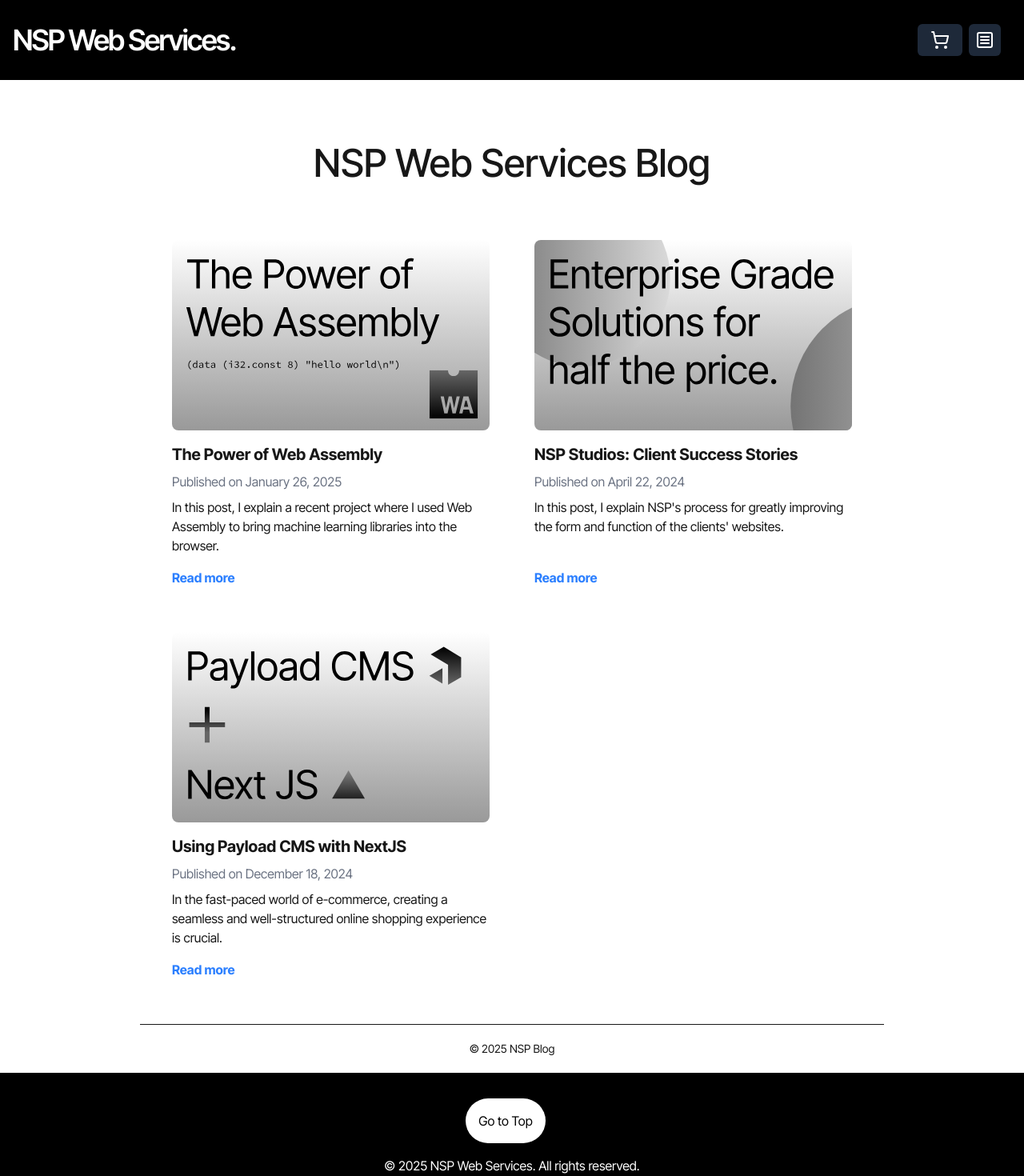
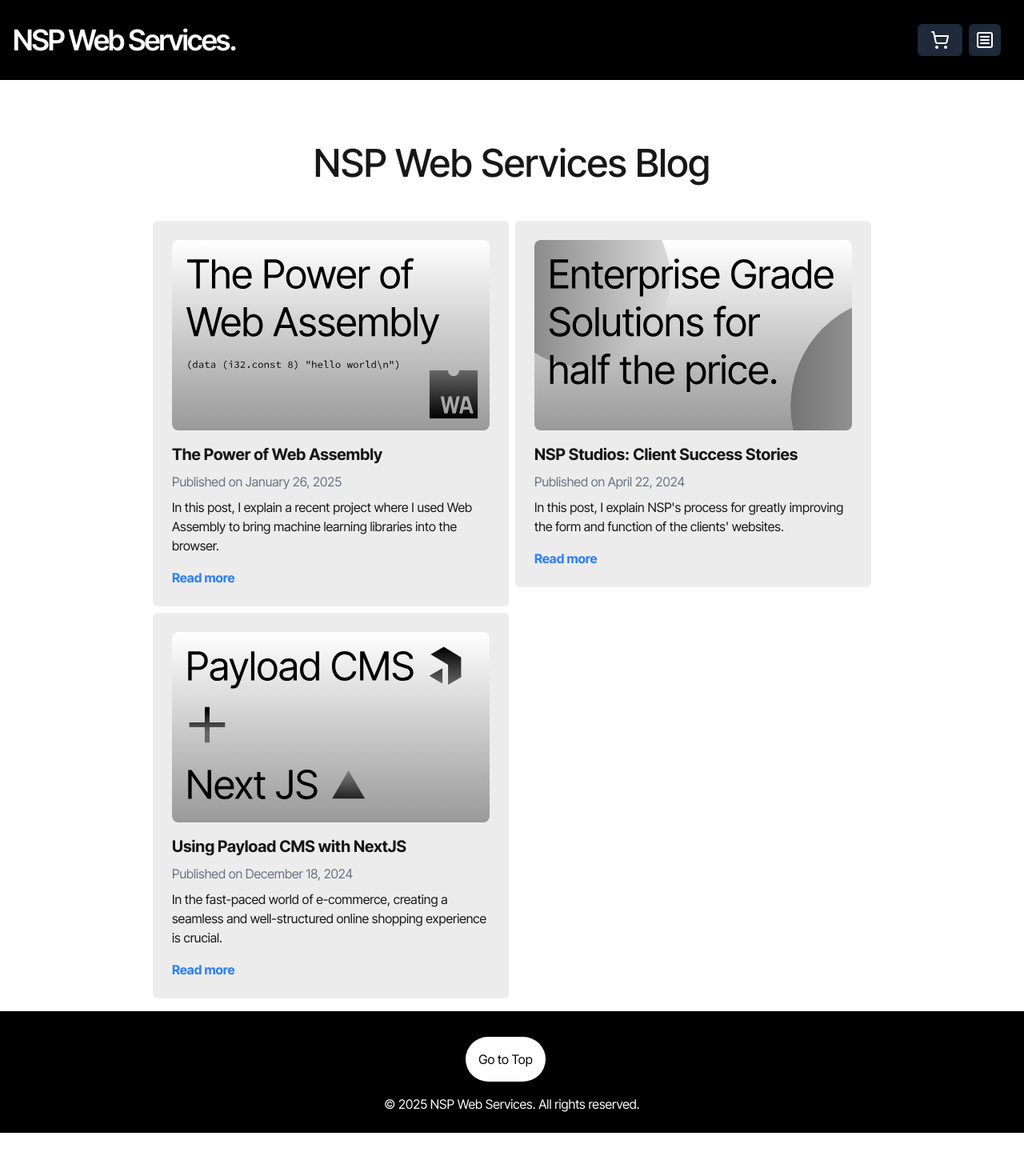
Before and after one commit to nathanpotter17/NextPortfolio, a Next.js app: page /blog in a window 1280 px wide. Shown: the top 1470 px of the page at 80% size. After the commit the page ends 1416 px from the top, so only its background shows below. Built offline with nearby package versions, Linux system fonts and the light colour scheme.

Commit message:
feat: minor UI improvements

```diff
--- a/components/ui/product.tsx
+++ b/components/ui/product.tsx
@@ -2,7 +2,7 @@
 
 export const Product = () => {
   return (
-    <section className="flex flex-col items-center justify-center pt-5 pb-5">
+    <section className="flex flex-col items-center justify-center pt-4 pb-4">
       <div className="flex justify-between p-1 gap-2 border-2 border-gray-500/50 rounded-lg">
         <p className="text-sm px-2 text-gray-500">Tech Stack</p>
       </div>
@@ -17,9 +17,9 @@
             key={index}
             className="m-2 p-6 max-w-[300px] border-2 border-gray-500/50 rounded-lg text-center bg-bgD"
           >
-            <div className="flex justify-center items-center w-14 m-auto rounded-full p-4 bg-gray-300">
+            <div className="flex justify-center items-center w-14 m-auto rounded-full p-4 bg-gray-200">
               {index === 0 ? (
-                <Sparkles color="black" fill="white" size={20} />
+                <Sparkles color="black" size={20} />
               ) : index === 1 ? (
                 <Watch color="black" size={20} />
               ) : index === 2 ? (
--- a/components/ui/site-scores.tsx
+++ b/components/ui/site-scores.tsx
@@ -104,7 +104,7 @@
   const angleStep = 360 / total;
 
   return (
-    <div className="flex flex-col items-center justify-center mb-4">
+    <div className="flex flex-col items-center justify-center mt-6 mb-4">
       <>
         <div className="flex justify-between p-1 gap-2 border-2 border-gray-500/50 rounded-lg">
           <p className="text-sm px-2 text-gray-500">Performance</p>
--- a/components/ui/why.tsx
+++ b/components/ui/why.tsx
@@ -8,7 +8,7 @@
   const router = useRouter();
 
   return (
-    <section className="flex flex-col items-center justify-center pb-8">
+    <section className="flex flex-col items-center justify-center pb-6">
       <div className="flex justify-between p-1 gap-2 border-2 border-gray-500/50 rounded-lg">
         <p className="text-sm px-2 text-gray-500 underline-500">Product</p>
       </div>
--- a/src/pages/about.tsx
+++ b/src/pages/about.tsx
@@ -8,8 +8,8 @@
     <div className="flex flex-col bg-white text-black min-h-screen">
       <div className="flex flex-col items-center pt-12">
         <Why />
+        <Product />
         <SiteScores />
-        <Product />
         <Customers />
       </div>
     </div>
--- a/src/pages/blog/index.tsx
+++ b/src/pages/blog/index.tsx
@@ -9,7 +9,8 @@
         NSP Web Services Blog
       </h1>
       <div className="grid sm:grid-cols-1 md:grid-cols-1 lg:grid-cols-2 p-[1rem] pt-0 gap-2">
-        <div className="flex flex-col bg-bgD rounded-md p-6">
+        <Link href="/blog/p3">
+          <div className="flex flex-col bg-[#a2a2a235] rounded-md p-6">
             <Image
               src="/wasm.svg"
               alt="Blog Post Image"
@@ -17,22 +18,22 @@
               width={250}
               height={150}
             />
-          <h2 className="font-bold text-xl mb-2">The Power of Web Assembly</h2>
+            <h2 className="font-bold text-xl mb-2">
+              The Power of Web Assembly
+            </h2>
             <p className="text-gray-500 mb-2">Published on January 26, 2025</p>
             <p className="text-base mb-4 leading-6">
               In this post, I explain a recent project where I used Web Assembly
               to bring machine learning libraries into the browser.
             </p>
-          <div className="mt-auto">
-            <Link
-              href="/blog/p3"
-              className="text-blue-500 font-bold hover:underline"
-            >
+
+            <div className="mt-auto text-blue-500 font-bold hover:underline">
               Read more
-            </Link>
             </div>
           </div>
-        <div className="flex flex-col bg-bgD rounded-md p-6">
+        </Link>
+        <Link href="/blog/p2">
+          <div className="flex flex-col bg-[#a2a2a235] rounded-md p-6">
             <Image
               src="/methodd.svg"
               alt="Blog Post Image"
@@ -45,19 +46,16 @@
             </h2>
             <p className="text-gray-500 mb-2">Published on April 22, 2024</p>
             <p className="text-base mb-4 leading-6">
-            In this post, I explain NSP&apos;s process for greatly improving the
-            form and function of the clients&apos; websites.
+              In this post, I explain NSP&apos;s process for greatly improving
+              the form and function of the clients&apos; websites.
             </p>
-          <div className="mt-auto">
-            <Link
-              href="/blog/p2"
-              className="text-blue-500 font-bold hover:underline"
-            >
+            <div className="mt-auto text-blue-500 font-bold hover:underline">
               Read more
-            </Link>
             </div>
           </div>
-        <div className="flex flex-col bg-bgD rounded-md p-6">
+        </Link>
+        <Link href="/blog/p1">
+          <div className="flex flex-col bg-[#a2a2a235] rounded-md p-6">
             <Image
               src="/payload.svg"
               alt="Blog Post Image"
@@ -73,19 +71,12 @@
               In the fast-paced world of e-commerce, creating a seamless and
               well-structured online shopping experience is crucial.
             </p>
-          <div className="mt-auto">
-            <Link
-              href="/blog/p1"
-              className="text-blue-500 font-bold hover:underline"
-            >
+            <div className="mt-auto text-blue-500 font-bold hover:underline">
               Read more
+            </div>
+          </div>
         </Link>
       </div>
     </div>
-      </div>
-      <footer className="text-center mt-4 pt-5 pb-5 border-t border-gray50">
-        <p className="text-gray50 text-sm">&copy; 2025 NSP Blog</p>
-      </footer>
-    </div>
   );
 }
```
Lines whose indentation alone changed are shown as unchanged.
